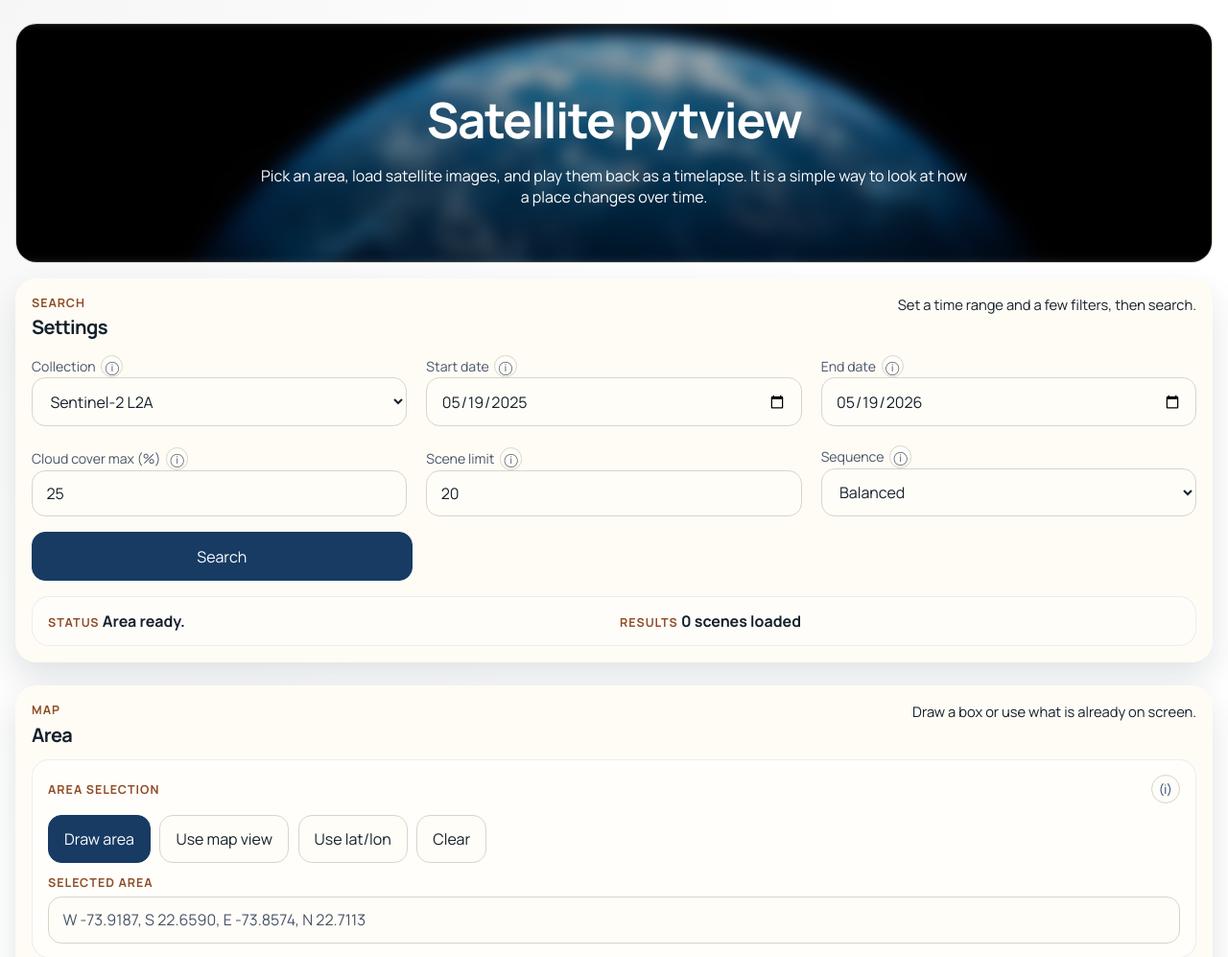
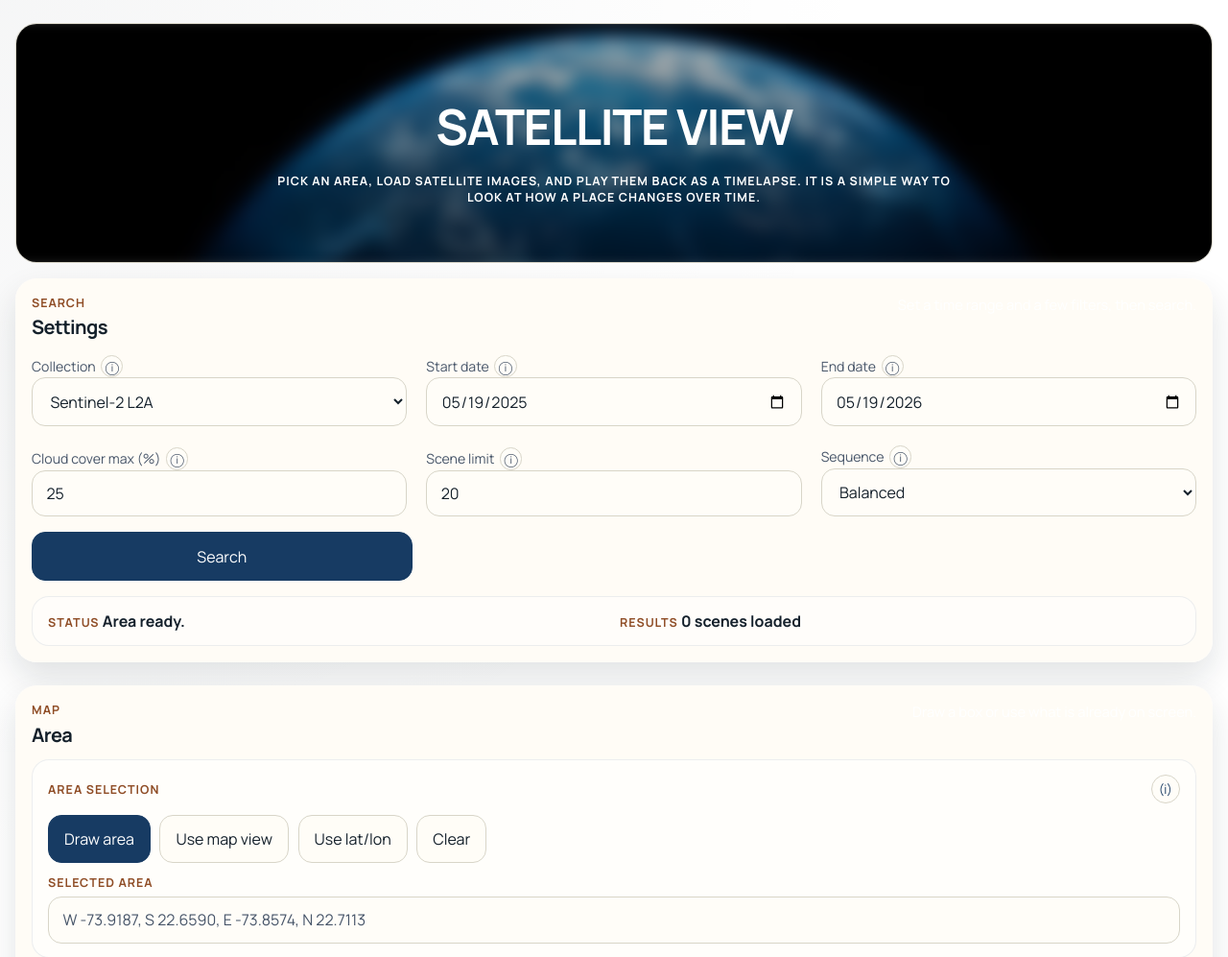
Before and after one commit to yongxingloo/satellite_view_py_html, a Flask app: page / in a window 1280 px wide. Shown: the top 997 px of the page at 96% size. Run offline with Flask 3, Linux system fonts and the light colour scheme; some libraries are stand-ins or nearby versions.

Commit message:
Frontend setup check

```diff
--- a/satellite_view/static/styles.css
+++ b/satellite_view/static/styles.css
@@ -122,11 +122,13 @@ display: flex;
 .hero-panel h1 {
   margin-top: 0.45rem;
   font-size: clamp(2rem, 4vw, 3.25rem);
+  color: var(--bg-top);
 }
 
 .hero-copy,
 .panel-copy {
   max-width: 100%; /* Allows the text to spread across the new wider panels */
+  color: var(--bg-top);
 }
 .result-content p,
 .empty-state {
--- a/satellite_view/templates/index.html
+++ b/satellite_view/templates/index.html
@@ -22,8 +22,8 @@
   <!-- Page shell containing the hero, controls, map, analytics, results, and preview. -->
   <main class="page-shell">
     <section class="hero-panel">
-      <p class="eyebrow"></p>
-      <h1>Satellite pytview</h1>
+      <ps class="eyebrow"></p>
+      <h1>Satellite view</h1>
       <p class="hero-copy">
         Pick an area, load satellite images, and play them back as a timelapse.
         It is a simple way to look at how a place changes over time.
```
